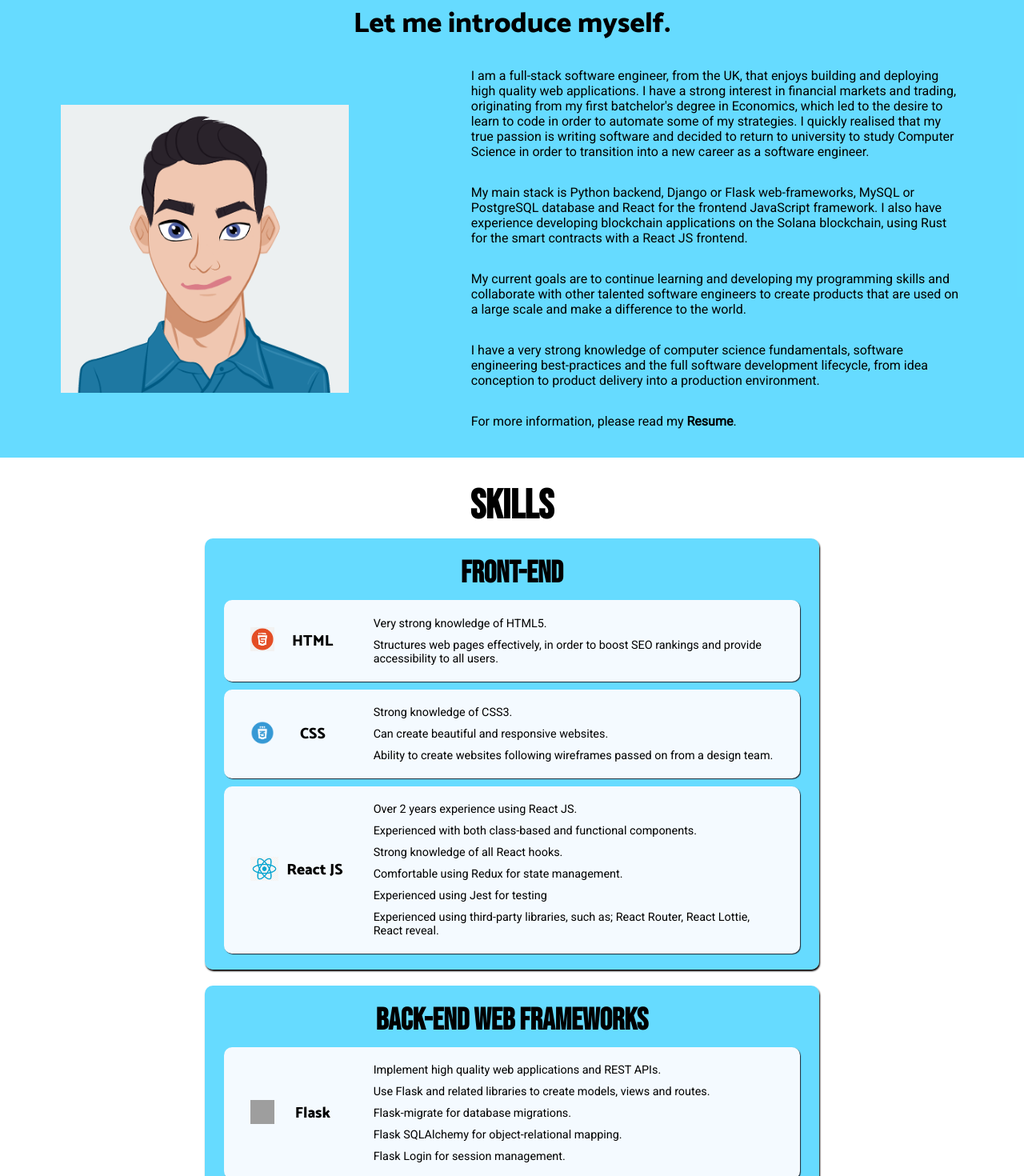
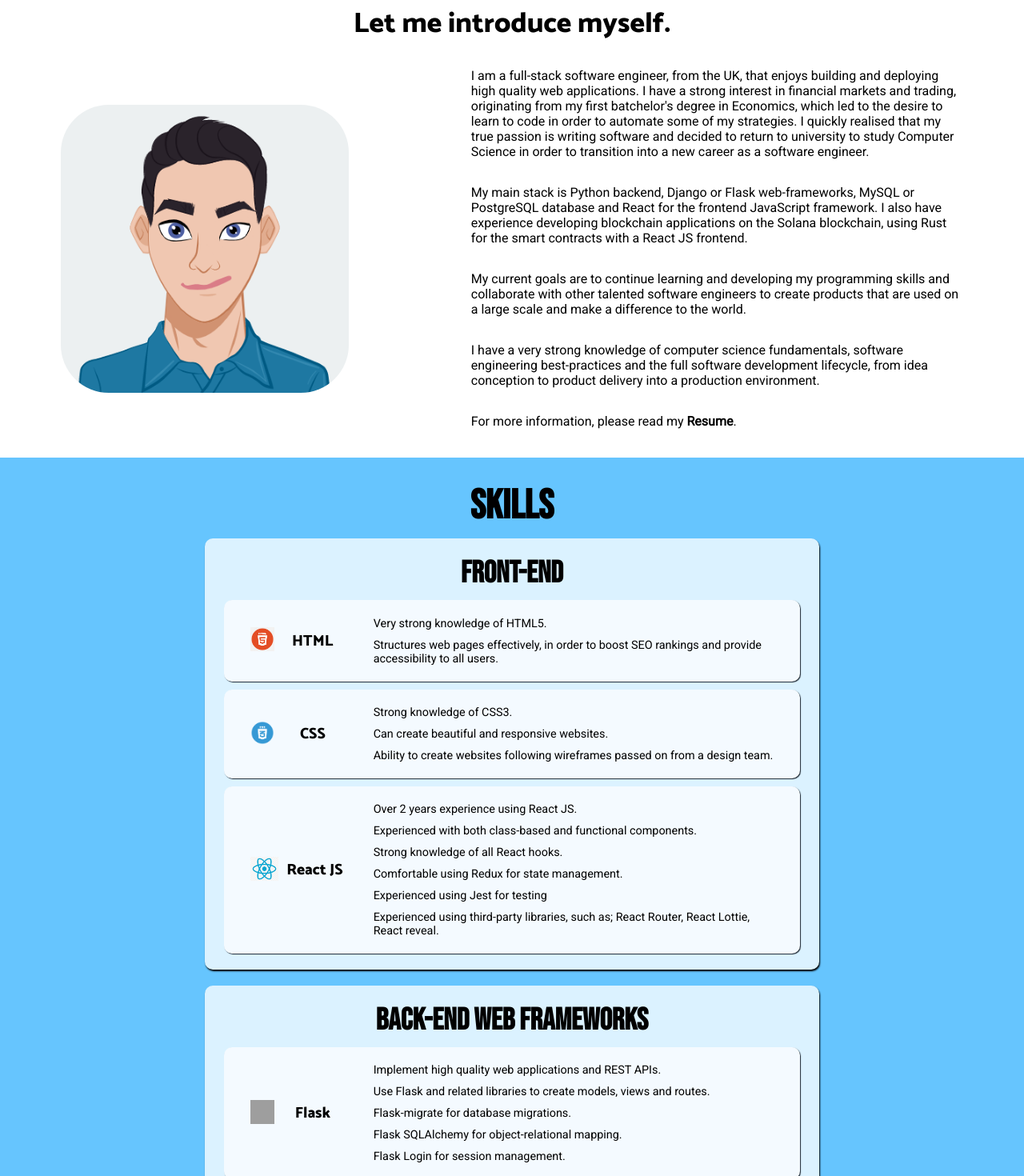
Before and after one commit to willp11/personal-website, a React (Create React App) app: page / in a window 1280 px wide. Shown: the part 900-2370 px from the top of the page at 80% size. Built offline with nearby package versions, Linux system fonts and the light colour scheme; grey boxes are pictures that could not be loaded.

Commit message:
updated background colors

```diff
--- a/src/Components/About/about.css
+++ b/src/Components/About/about.css
@@ -2,7 +2,8 @@
     width: 100vw;
     height: auto;
     padding: 20px 0;
-    background-color: rgba(0, 196, 255, 0.6);
+    /* background-color: rgba(0, 196, 255, 0.6); */
+    background-color: white;
 }
 .About h2 {
     font-size: 3.2rem;
@@ -53,6 +54,7 @@
     height: 360px;
     max-width: 50vw;
     max-height: calc(50vw * 1.2);
+    border-radius: 60px;
 }
 
 .AboutContent p {
--- a/src/Components/SkillBoard/skillBoard.css
+++ b/src/Components/SkillBoard/skillBoard.css
@@ -1,6 +1,7 @@
 .SkillBoard {
     width: 768px;
-    background-color: rgba(0, 196, 255, 0.6);
+    /* background-color: rgba(0, 196, 255, 0.6); */
+    background-color: #DBF2FF;
     margin: 0 auto 20px auto;
     padding: 10px;
     box-sizing: border-box;
--- a/src/Components/Skills/skills.css
+++ b/src/Components/Skills/skills.css
@@ -1,6 +1,7 @@
 .Skills {
     width: 100vw;
-    background-color: white;
+    /* background-color: white; */
+    background-color: rgba(0, 159, 253, 0.6);
     padding-top: 20px;
     padding-bottom: 20px;
 }
```
